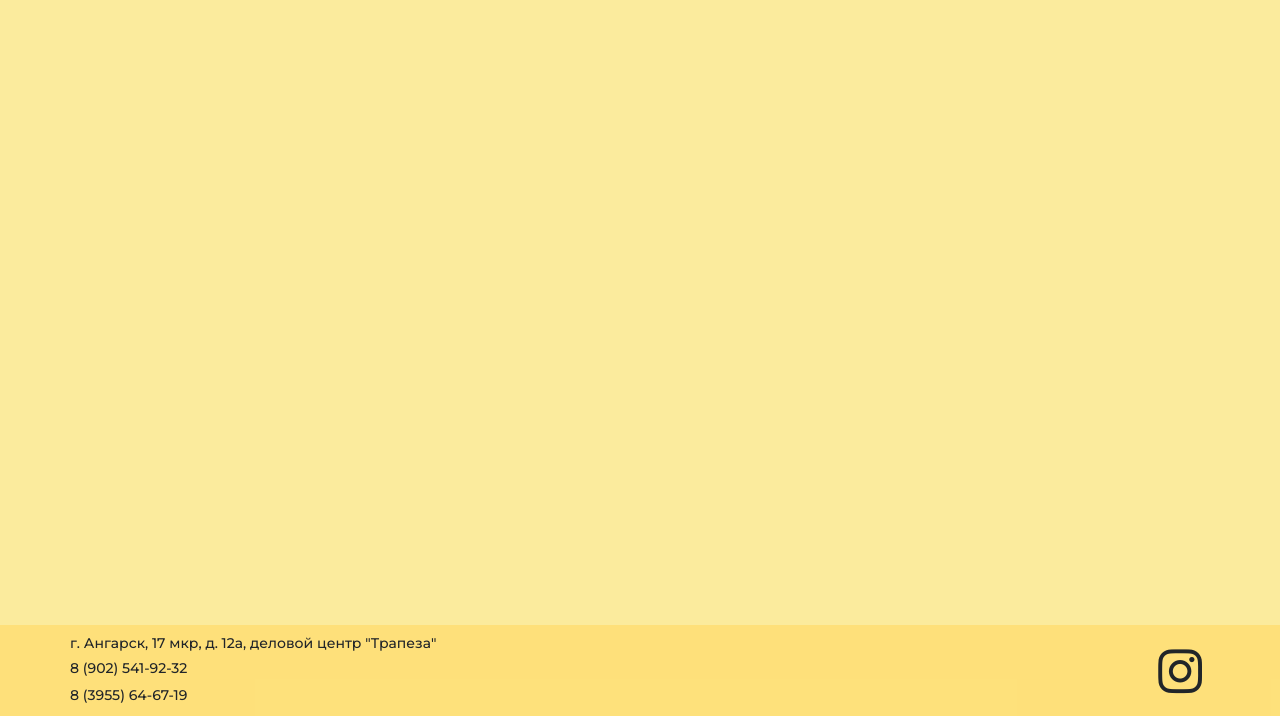
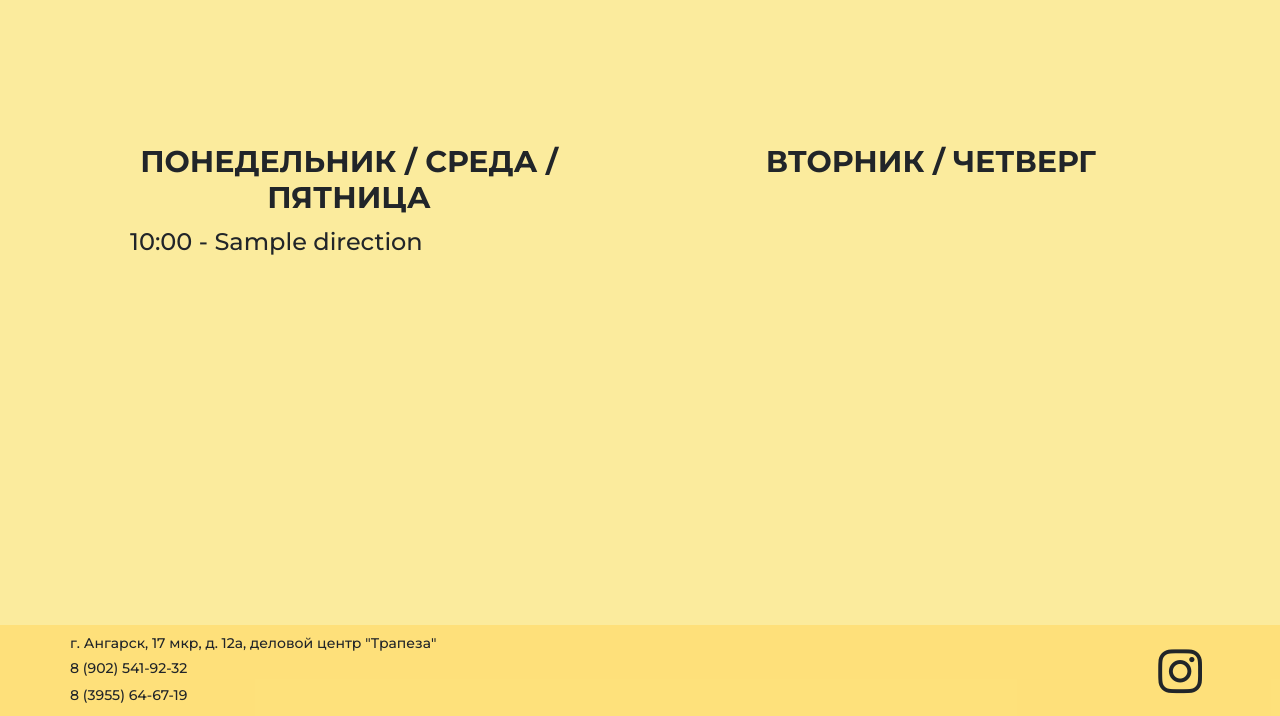
Before and after one commit to coplant/Django-Etalon, a Django app: page /schedule/ in a window 1280 px wide. Shown: the part 84-800 px from the top of the page. Run offline with Django 4.2, Linux system fonts and the light colour scheme; tables that the repository leaves empty hold one stand-in row (values such as "Sample post"); some libraries are stand-ins or nearby versions.

Commit message:
16.11.22 - fixed schedule

```diff
--- a/Etalon/settings.py
+++ b/Etalon/settings.py
@@ -109,7 +109,7 @@ AUTH_PASSWORD_VALIDATORS = [
 
 LANGUAGE_CODE = 'ru-ru'
 
-TIME_ZONE = 'UTC'
+TIME_ZONE = 'Asia/Irkutsk'
 
 USE_I18N = True
 
--- a/Etalon/static/css/style.css
+++ b/Etalon/static/css/style.css
@@ -60,3 +60,11 @@ body {
 .overlay {
     background-color: rgba(255, 226, 137, 0.72);
 }
+
+h2.m-card-title {
+    font-size: 30px;
+}
+
+p.card-text {
+    font-size: 24px;
+}
--- a/main/models.py
+++ b/main/models.py
@@ -60,15 +60,15 @@ class Direction(models.Model):
 
 
 class Schedule(models.Model):
-    DAYS_OF_WEEK = (
-        (0, 'Понедельник'),
-        (1, 'Вторник'),
-        (2, 'Среда'),
-        (3, 'Четверг'),
-        (4, 'Пятница'),
-        (5, 'Суббота'),
-        (6, 'Воскресенье'),
-    )
+    DAYS_OF_WEEK = [
+        ('1', 'Понедельник'),
+        ('2', 'Вторник'),
+        ('3', 'Среда'),
+        ('4', 'Четверг'),
+        ('5', 'Пятница'),
+        ('6', 'Суббота'),
+        ('0', 'Воскресенье'),
+    ]
     direction = models.ForeignKey('Direction', on_delete=models.CASCADE, verbose_name='Направление')
     day = models.CharField(max_length=1, choices=DAYS_OF_WEEK, verbose_name='День недели')
     time = models.TimeField(verbose_name='Время')
--- a/main/templates/main/directions.html
+++ b/main/templates/main/directions.html
@@ -14,7 +14,7 @@
                  alt="{{ item.title }}"/>
           </div>
           <div class="col-lg-6">
-            <h2 class="fw-bolder">{{ item.title }}</h2>
+            <h2 class="fw-bolder text-capitalize">{{ item.title|upper }}</h2>
             <p class="lead fw-normal text-muted mb-0">{{ item.content }}</p>
           </div>
         </div>
--- a/main/templates/main/schedule.html
+++ b/main/templates/main/schedule.html
@@ -1,4 +1,35 @@
 {% extends 'base.html' %}
 {% block title %}
- Расписание - {{ block.super }}
+  Расписание - {{ block.super }}
 {% endblock %}
+
+{% block content %}
+  {% now "w" as current_day %}
+  <div class="py-5 px-auto my-5">
+    <div class="container">
+      <div class="row gx-5">
+        <div class="col-lg-6 py-5 align-self-baseline {% if current_day in '135' %}rounded-3 overlay{% endif %}">
+          <h2 class="fw-bolder m-card-title text-center">ПОНЕДЕЛЬНИК / СРЕДА / ПЯТНИЦА</h2>
+          {% for schedule in schedule_list %}
+            {% if schedule.day in '135' %}
+              <p class="lead fw-normal ms-5 mb-1 card-text">{{ schedule.time }} - {{ schedule }}</p>
+            {% endif %}
+          {% endfor %}
+        </div>
+
+
+        <div class="col-lg-6 py-5 align-self-baseline {% if current_day in '24' %}rounded-3 overlay{% endif %}">
+          <h2 class="fw-bolder m-card-title text-center">ВТОРНИК / ЧЕТВЕРГ</h2>
+          {% for schedule in schedule_list %}
+            {% if schedule.day in '24' %}
+              <p class="lead fw-normal ms-5 mb-0 card-text">{{ schedule.time }} - {{ schedule }}</p>
+            {% endif %}
+          {% endfor %}
+        </div>
+      </div>
+    </div>
+  </div>
+
+
+
+{% endblock %}
```
